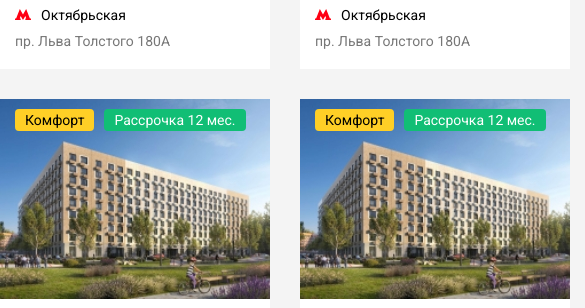
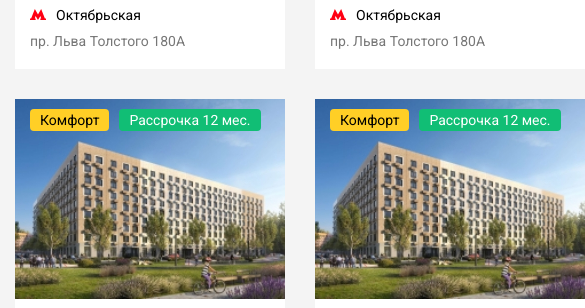
Before and after one commit to Lafoerte91/Ilinskie_Luga, a plain HTML site: page index.html in a window 390 px wide. Shown: the part 325-633 px from the top of the page, 585 px wide, since content can reach past the window. Drawn offline with Linux system fonts and the light colour scheme.

Commit message:
start_adaptive

```diff
--- a/css/main.css
+++ b/css/main.css
@@ -13,11 +13,23 @@ img {
 }
 
 .container {
-  max-width: 1170px;
+  max-width: 1200px;
   margin: 0 auto;
-  padding-top: 60px;
-  padding-bottom: 60px;
+  padding: 60px 15px;
 }
+
+@media(max-width: 1200px) {
+  .container {
+    width: 830px;
+  }
+}
+
+@media(max-width: 830px) {
+  .container {
+    max-width: 600px;
+  }
+}
+
 
 .row {
   display: flex;
@@ -26,17 +38,24 @@ img {
 
 .main {
   width: 870px;
+  margin-right: 30px;
 }
 
 .sidebar {
   width: 270px;
 }
 
+@media(max-width: 830px) {
+  .sidebar {
+   display: none;
+  }
+}
+
 .cards-holder {
   display: flex;
-  flex-wrap: wrap;
   justify-content: space-between;
   row-gap: 30px;
+  flex-wrap: wrap;
 }
 
 /* card */
```
